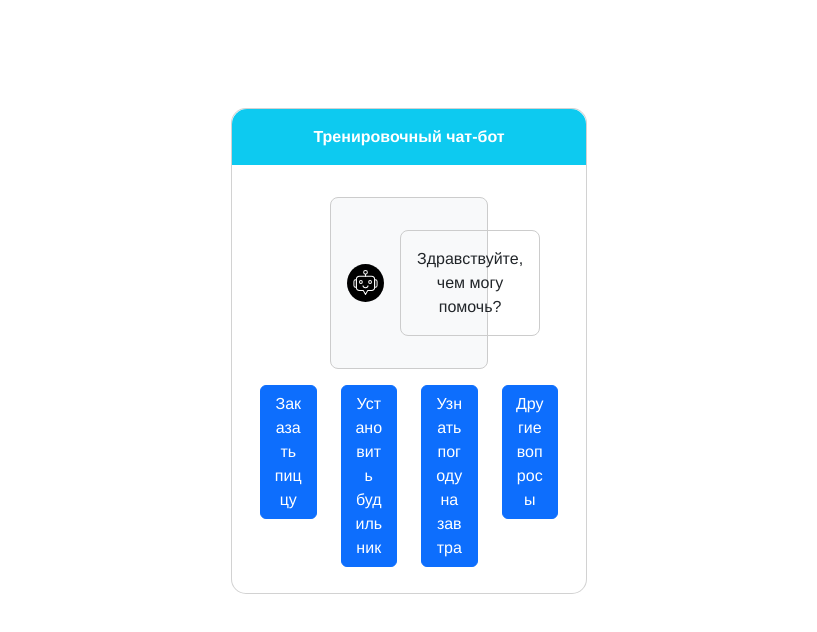
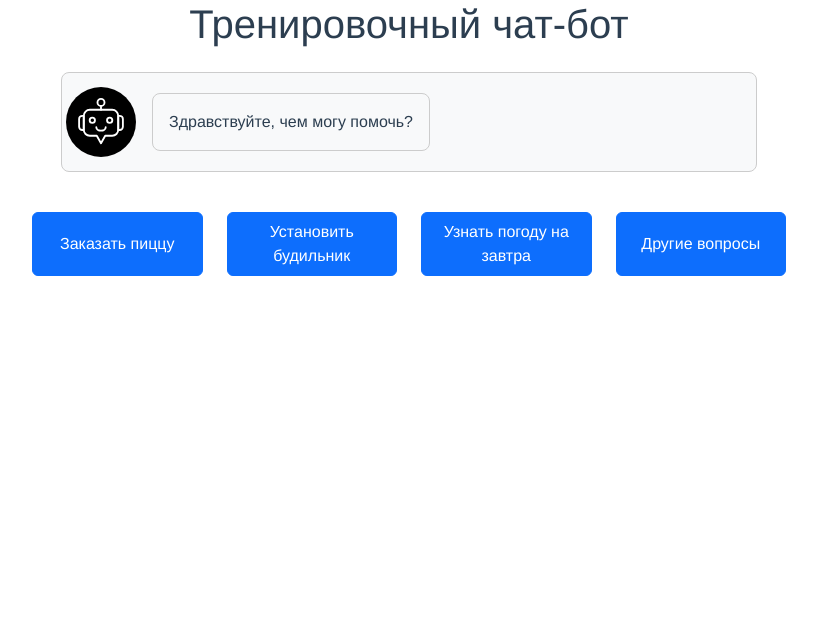
Before and after one commit to Zhostt/Chatbot-Vue, a Vue app: page / in a window 1280 px wide. Shown: the top 632 px of the page, without its empty margins (231-1048 px from the left). Built offline with nearby package versions, Linux system fonts and the light colour scheme.

Commit message:
html css variants

```diff
--- a/src/App.vue
+++ b/src/App.vue
@@ -1,24 +1,13 @@
 <template>
-    <div class="container py-5">
-
-    <div class="row d-flex justify-content-center">
-      <div class="col-md-8 col-lg-6 col-xl-4">
-        <div class="card" id="chat1" style="border-radius: 15px;">
-          <div
-            class="card-header d-flex justify-content-between align-items-center p-3 bg-info text-white border-bottom-0"
-            style="border-top-left-radius: 15px; border-top-right-radius: 15px;">
-            <i class="fas fa-angle-left"></i>
-            <p class="mb-0 fw-bold">Тренировочный чат-бот</p>
-            <i class="fas fa-times"></i>
-          </div>
-          <div class="card-body">
-            <MessageList />
-            <QuestionSelector />
-          </div>
-        </div>
-      </div>
+  <div class="container">
+    <h1>Тренировочный чат-бот</h1>
+    <div class="card-body">
+      <MessageList />
+      <QuestionSelector />
     </div>
   </div>
+
+
 </template>
 
 <script>
@@ -39,6 +28,5 @@ export default {
   -moz-osx-font-smoothing: grayscale;
   text-align: center;
   color: #2c3e50;
-  margin-top: 60px;
 }
 </style>
--- a/src/components/MessageList.vue
+++ b/src/components/MessageList.vue
@@ -1,10 +1,10 @@
 <template>
   <div class="container">
     <div class="message-window">
-      <div class="row">
+      <div class="d-flex flex-row justify-content-start mb-4">
         <div class="col-md-8 offset-md-2">
           <div
-            :class="['message','bg-light', 'p-3', message.author]"
+            :class="['message','bg-light', 'p-1', message.author]"
             v-for="message in this.$store.state.messages"
             v-bind:key="message.id"
           >
--- a/src/components/QuestionSelector.vue
+++ b/src/components/QuestionSelector.vue
@@ -54,6 +54,11 @@
         display: flex;
         justify-content: center;
         align-items: center;
+        position: absolute;
+        left: 0;
+        right: 0;
+        padding: 0% 10%;
+
     }
     .question-button {
         width: 100%;
```
